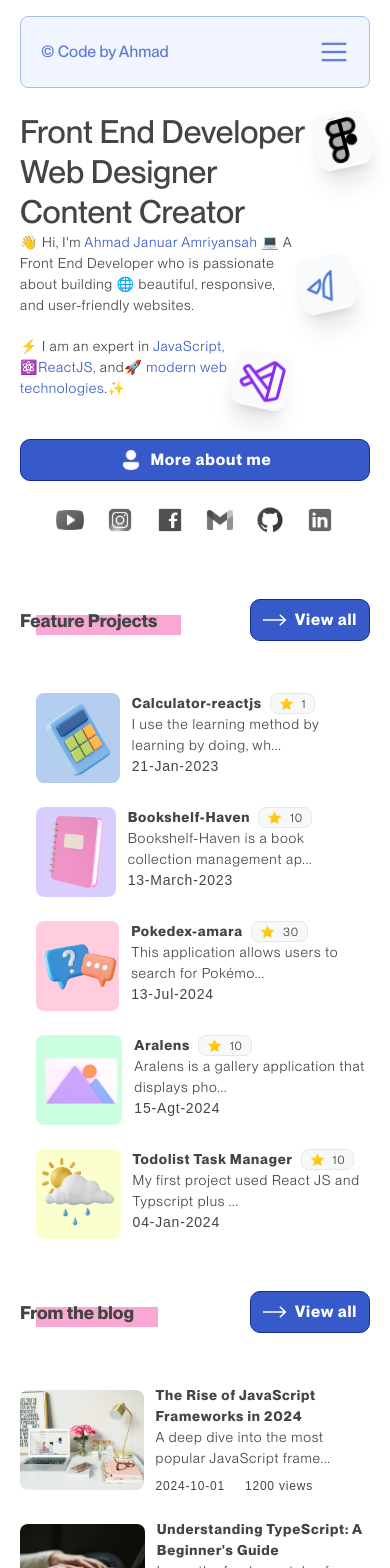
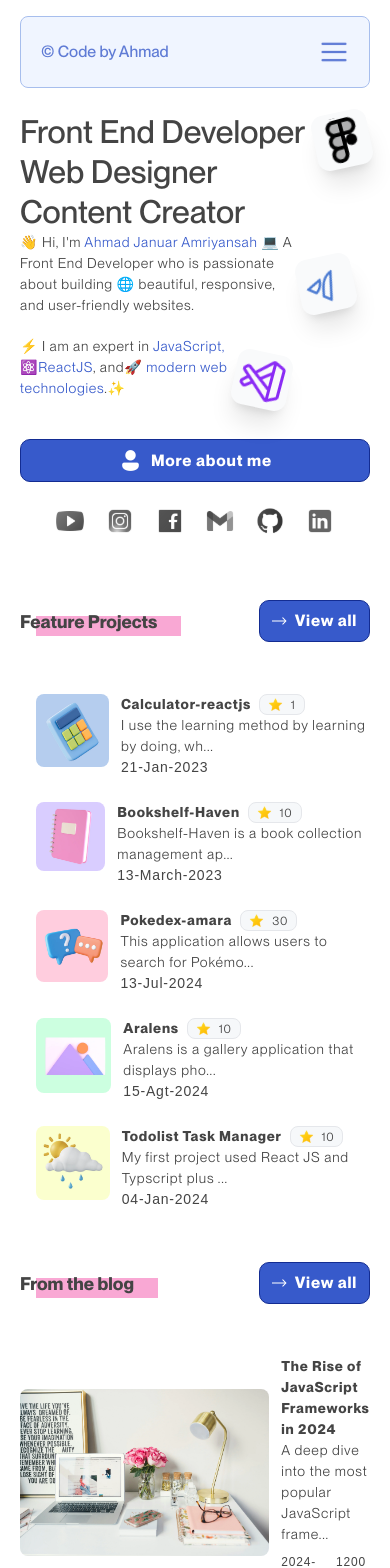
Before and after one commit to AhmadJanuarr/personal-portofolio-website-1.2, a Next.js app: page / in a window 390 px wide. Shown: the top 1568 px of the page. Built offline with nearby package versions, Linux system fonts and the light colour scheme; a web font is replaced by a local one.

Commit message:
refactor(component): improve CardProject component for better image responsiveness

```diff
--- a/src/components/Blog/Item.tsx
+++ b/src/components/Blog/Item.tsx
@@ -7,12 +7,13 @@ export default function BlogItem() {
     <div className="w-full font-neuBook tracking-wider">
       {BLOG_ITEMS.slice(0, 4).map((item) => (
         <div className="flex items-center gap-3 py-3 lg:py-4" key={item.id}>
-          <div className="relative h-[100px] w-[200px] md:h-[100px] md:w-[150px] lg:h-[140px] lg:w-[200px]">
+          <div className="relative">
             <Image
               src={item.imageUrl}
               alt={item.title}
-              fill
-              sizes="(max-width: 768px) 150px, (max-width: 1024px) 200px, 100vw"
+              width={120}
+              height={120}
+              sizes="(max-width: 768px) 200px, (max-width: 1390px) 200px, 200px"
               className="rounded-lg object-cover w-full h-full"
             />
           </div>
--- a/src/components/Button/index.tsx
+++ b/src/components/Button/index.tsx
@@ -1,20 +1,34 @@
 import Image from "next/image";
+import Link from "next/link";
 
 export default function ButtonCustom({
   children,
   src,
   className,
+  href,
 }: {
   src: string;
   className?: string;
+  href: string;
   children: React.ReactNode;
 }) {
   return (
-    <button
-      className={`flex  justify-center gap-2 rounded-[10px] border border-[#132C92] bg-secondary px-3 py-2 font-neuBold tracking-wider text-white md:text-[16px] ${className} items-center transition-transform duration-300 hover:scale-105`}
-    >
-      <Image src={src} alt="user" width={24} height={24} />
-      <span>{children}</span>
-    </button>
+    <Link href={href}>
+      <button
+        className={`flex  justify-center gap-2 rounded-[10px] border border-[#132C92] bg-secondary px-3 py-2 font-neuBold tracking-wider text-white md:text-[16px] ${className} items-center transition-transform duration-300 hover:scale-105`}
+      >
+        <div className="relative">
+          <Image
+            src={src}
+            alt="user"
+            width={24}
+            height={24}
+            sizes="(max-width: 768px) 24px, (max-width: 1390px) 24px, 30px"
+            style={{ width: 'auto', height: 'auto' }} // Menjaga rasio aspek gambar
+          />
+        </div>
+        <span>{children}</span>
+      </button>
+    </Link>
   );
 }
--- a/src/components/Projects/Card.tsx
+++ b/src/components/Projects/Card.tsx
@@ -11,11 +11,13 @@ export function CardProject() {
           style={{ "--color": item.color } as React.CSSProperties}
           className={`flex gap-3 rounded-lg py-3  pl-4 lg:py-4 hover:bg-[var(--color)] group transition-all duration-75 `}
         >
-          <div className="relative w-[120px] h-[90px] md:h-[120px]">
+          <div className="relative">
             <Image
               src={item.image}
               alt={item.title}
-              fill
+              width={100}
+              height={100}
+              sizes="(max-width: 768px) 100px, (max-width: 1390px) 130px, 130px"
               className="object-cover rounded-lg group-hover:scale-105 transition-all duration-75 will-change-transform "
             />
           </div>
```
